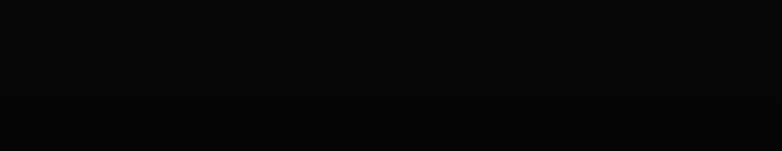
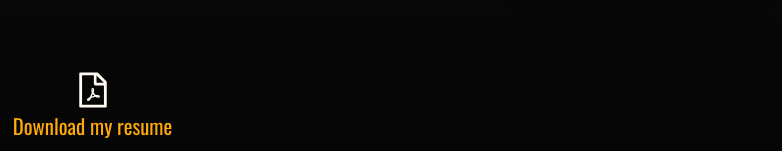
Before and after one commit to hectoresen/portfolio, a React (Create React App) app: page / in a window 1280 px wide. Shown: the part 646-797 px from the top of the page, without its empty margins (0-782 px from the left). Built offline with nearby package versions, Linux system fonts and the light colour scheme.

Commit message:
FEAT: Refactoring of the CV section, now you can download or view it

```diff
--- a/src/App.jsx
+++ b/src/App.jsx
@@ -1,9 +1,6 @@
 
-import { Header, Introduction, About, Cv, Projects } from './Components';
-import { useEffect } from 'react';
-import 'animate.css';
+import { Header, Introduction, About, Projects, CvButton } from './Components';
 import './App.scss';
-import ScrollTopArrow from './Hooks/ScrollTopArrow/ScrollTopArrow';
 
 function App() {
 
@@ -18,13 +15,12 @@ function App() {
       <section className='portfolio__about'>
         <About />
       </section>
-      <section className='portfolio__CV'>
-        <Cv />
-      </section>
       <section className='portfolio__projects'>
         <Projects />
       </section>
-      <ScrollTopArrow />
+      <div className='cvbutton'>
+        <CvButton />
+      </div>
     </div>
   );
 }
--- a/src/App.scss
+++ b/src/App.scss
@@ -7,14 +7,10 @@
     overflow-x: hidden;
 }
 
-.scrollTop{
-    width: 3%;
+.cvbutton{
     position: absolute;
-    right: 0;
-    margin-right: 2%;
+    bottom: 0;
+    left: 0;
+    margin-left: 1%;
+    margin-bottom: 1%;
 }
-
-.scrollTop:hover{
-    cursor: pointer;
-    color: red;
-}
--- a/src/Components/About/About.jsx
+++ b/src/Components/About/About.jsx
@@ -2,16 +2,14 @@ import React from 'react';
 import {BsGithub, BsLinkedin} from 'react-icons/bs';
 import {AiOutlineMail} from 'react-icons/ai';
 import {BsArrowDownSquare, BsArrowLeftSquare,BsArrowRightSquare } from 'react-icons/bs';
+import Technologies from './Technologies/Technologies';
 import './About.scss';
-import { HackBgContext } from '../../Shared/Contexts/BgContext';
-import Technologies from './Technologies/Technologies';
-import { useContext } from 'react';
 
 const About = () => {
-    const [{activeHackBg}, toggleHackBg] = useContext(HackBgContext);
-    const goToCv = () =>{
-        return document.getElementById('cv').scrollIntoView({behavior: 'smooth'});
+    const goToProjects = () =>{
+        return document.getElementById('projects').scrollIntoView({behavior: 'smooth'});
     };
+
     const goTech = () =>{
         let i = 100 ;
         window.setInterval(() => {
@@ -65,8 +63,8 @@ const About = () => {
                     </ul>
                 </div>
                 <div className='about__container-socials-gocv'>
-                    <p>CV</p>
-                    <p className='about__container-cvicon' onClick={goToCv}><BsArrowDownSquare /></p>
+                    <p>PROJECTS</p>
+                    <p className='about__container-cvicon' onClick={goToProjects}><BsArrowDownSquare /></p>
                 </div>
                 <div className='about__container__technologies'>
                     <p className='about__container__technologies-techicon' onClick={goTech}> <BsArrowLeftSquare/></p>
--- a/src/Components/Cv/Cv.jsx
+++ /dev/null
@@ -1,15 +0,0 @@
-import React from 'react';
-import './Cv.scss';
-
-const Cv = () => {
-  return (
-    <div className='cv' id='cv'>
-      CV
-      <div className='cv__container'>
-        Lorem ipsum dolor sit amet consectetur adipisicing elit. Deserunt sapiente dignissimos eos placeat ut incidunt et tempore, cumque ipsam? Tempore, dolorem sit ab suscipit ipsa doloremque ut beatae quidem odit?
-      </div>
-    </div>
-  )
-}
-
-export default Cv;
--- a/src/Components/Cv/Cv.scss
+++ /dev/null
@@ -1,15 +0,0 @@
-
-
-.cv{
-    width: 100%;
-    scroll-snap-align: center;
-    height: 100vh;
-    display: flex;
-    justify-content: center;
-    align-items: center;
-    &__container{
-        height: 50vh;
-        border-radius: 2px;
-        color: white;
-    }
-}
--- /dev/null
+++ b/src/Components/CvButton/CvButton.jsx
@@ -0,0 +1,19 @@
+import React from 'react';
+import {AiOutlineFilePdf} from 'react-icons/ai';
+import {MdDownload} from 'react-icons/md';
+import myCv from '../../Assets/CV.pdf';
+import './CvButton.scss';
+
+const CvButton = () => {
+    return (
+        <div className='cvdownload'>
+            <a href={myCv} download='CV - Hector Escolante Enriquez'>
+                <span className='cvdownload-pdf'><AiOutlineFilePdf /></span>
+                <span className='cvdownload-download'><MdDownload /></span>
+                <span className='cvdownload-text'>Download my resume</span>
+            </a>
+        </div>
+    )
+}
+
+export default CvButton;
--- /dev/null
+++ b/src/Components/CvButton/CvButton.scss
@@ -0,0 +1,58 @@
+.cvdownload{
+    display: flex;
+    justify-content: center;
+    flex-direction: column;
+    align-items: center;
+    a{
+        width: 100%;
+        height: 100%;
+        text-decoration: none;
+    }
+    &-pdf{
+        display: flex;
+        justify-content: center;
+        color: orange;
+        font-size: 2.5em;
+        text-decoration: none;
+        animation: color-change-link 15s infinite;
+    }
+    &-text{
+        font-size: 1.3em;
+        color: white;
+        text-align: center;
+        animation: color-change-text 15s infinite;
+    }
+    &-download{
+        display: none;
+    }
+};
+
+.cvdownload a:hover{
+    .cvdownload-link{
+        animation: none;
+    }
+    .cvdownload-pdf{
+        display: none;
+    }
+    .cvdownload-text{
+        animation: none;
+    }
+    .cvdownload-download{
+        display: flex;
+        justify-content: center;
+        font-size: 2.5em;
+        color: orange;
+    }
+}
+
+
+
+@keyframes color-change-text {
+    0% { color: white; }
+    50% { color: orange; }
+}
+
+@keyframes color-change-link {
+    0% { color: orange; }
+    50% { color: white; }
+}
--- a/src/Components/Introduction/HackBg/HackConsole/HackConsole.jsx
+++ b/src/Components/Introduction/HackBg/HackConsole/HackConsole.jsx
@@ -1,7 +1,7 @@
 import React, { useContext, useEffect, useState } from 'react';
 import { useTypewriter, Cursor } from 'react-simple-typewriter'
 import { HackBgContext } from '../../../../Shared/Contexts/BgContext';
-import { Link } from 'react-scroll';
+import myCv from '../../../../Assets/CV.pdf';
 
 import './HackConsole.scss';
 
@@ -60,8 +60,8 @@ const HackConsole = () => {
                 closeHackConsole()
                 return document.getElementById('about').scrollIntoView({behavior: 'smooth'});
             }else if(getItem.name === 'cv'){
-                closeHackConsole()
-                return document.getElementById('cv').scrollIntoView({behavior: 'smooth'});
+                closeHackConsole();
+                return window.open(myCv, '_blank');
             }else if(getItem.name === 'projects'){
                 closeHackConsole()
                 return document.getElementById('projects').scrollIntoView({behavior: 'smooth'});
--- a/src/Components/index.js
+++ b/src/Components/index.js
@@ -2,14 +2,14 @@ import Header from "./Navbar/Header";
 import Introduction from "./Introduction/Introduction";
 import About from "./About/About";
 import Photo from "./Photo/Photo";
-import Cv from "./Cv/Cv";
 import Projects from "./Projects/Projects";
+import CvButton from "./CvButton/CvButton";
 
 export {
     Header,
     Introduction,
     About,
     Photo,
-    Cv,
-    Projects
+    Projects,
+    CvButton
 }
--- a/src/Hooks/ScrollTopArrow/ScrollTopArrow.js
+++ /dev/null
@@ -1,34 +0,0 @@
-import React, { useState, useEffect } from 'react';
-import { FaArrowCircleUp } from 'react-icons/fa';
-import '../../App.scss';
-
-
-const ScrollTopArrow = () => {
-
-    const [showScroll, setShowScroll] = useState(false)
-
-    useEffect(() => {
-        window.addEventListener('scroll', checkScrollTop)
-        return function cleanup() {
-            window.removeEventListener('scroll', checkScrollTop)
-        }
-    })
-
-    const checkScrollTop = () => {
-        if (!showScroll && window.pageYOffset > 400) {
-            setShowScroll(true)
-        } else if (showScroll && window.pageYOffset <= 400) {
-            setShowScroll(false)
-        }
-    };
-
-    const scrollTop = () => {
-        window.scrollTo({ top: 0, behavior: 'smooth' });
-    };
-
-    return (
-            <FaArrowCircleUp className="scrollTop" onClick={scrollTop} style={{ height: 120, color: 'orange', display: showScroll ? 'flex' : 'none' }} />
-    );
-}
-
-export default ScrollTopArrow;
```
Also changed, not shown: 1 other file (tests, documents, lock files or other folders).
